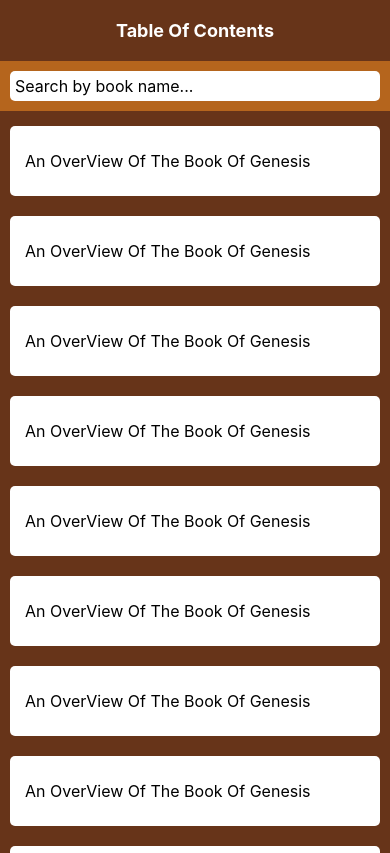
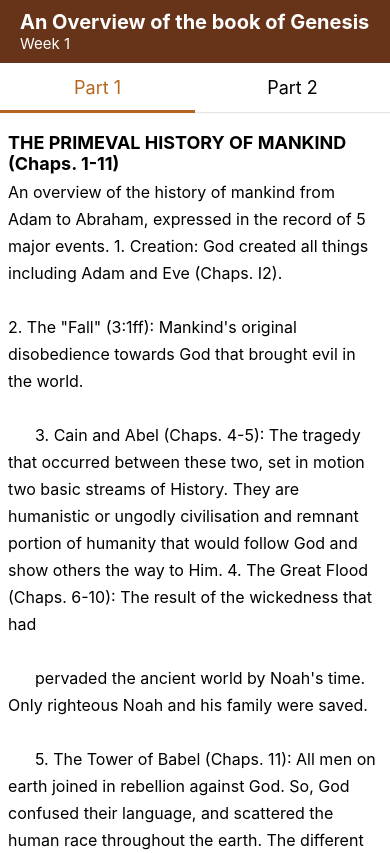
Before and after one commit to faleyecaleb/BibleApp, a React Native app in the folder bible-app/: screen /Discussion in a window 390 px wide. Shown: the top 853 px of the page. Built offline with nearby package versions, Linux system fonts and the light colour scheme.

Commit message:
i added the discussions screen with two screens in it and i just finish it initially

```diff
--- a/bible-app/App.js
+++ b/bible-app/App.js
@@ -4,6 +4,7 @@ import { createStackNavigator } from '@react-navigation/stack';
 import HomeScreen from './src/screens/HomeScreen';
 import { StyleSheet, Text, View } from 'react-native';
 import Details from './src/screens/DetailsCategory';
+import Discussions from './src/screens/discussionScreen/Discussions';
 
 
 const Stack = createStackNavigator();
@@ -12,9 +13,10 @@ const Stack = createStackNavigator();
 export default function App() {
   return (
     <NavigationContainer>
-      <Stack.Navigator initialRouteName='HomeScreen' screenOptions={{headerShown: false}}>
+      <Stack.Navigator initialRouteName='Discussion' screenOptions={{headerShown: false}}>
         <Stack.Screen name='HomeScreen' component={HomeScreen} />
         <Stack.Screen name='Details' component={Details} />
+        <Stack.Screen name='Discussion' component={Discussions} />
       </Stack.Navigator>
     </NavigationContainer>
   );
--- a/bible-app/package.json
+++ b/bible-app/package.json
@@ -21,8 +21,10 @@
     "react-native-reanimated": "^2.8.0",
     "react-native-safe-area-context": "4.2.4",
     "react-native-screens": "~3.11.1",
+    "react-native-tab-view": "^3.1.1",
     "react-native-vector-icons": "^9.1.0",
-    "react-native-web": "0.17.7"
+    "react-native-web": "0.17.7",
+    "react-native-pager-view": "5.4.15"
   },
   "devDependencies": {
     "@babel/core": "^7.12.9"
--- a/bible-app/src/bookData/book.js
+++ b/bible-app/src/bookData/book.js
@@ -2,3 +2,5 @@ import weekOne from "./bookDataList/week1"
 const BOOKPAGE = [
   weekOne,
 ]
+
+export default BOOKPAGE;
--- a/bible-app/src/bookData/bookDataList/week1.js
+++ b/bible-app/src/bookData/bookDataList/week1.js
@@ -9,19 +9,13 @@ const weekOne = {
   discussion: {
     partOne: {
       name: 'THE PRIMEVAL HISTORY OF MANKIND (Chaps. 1-11)',
-      content: `An overview of the history of mankind from Adam
+      content: `An overview of the history of mankind from Adam to Abraham, expressed in the record of 5 major events. 1. Creation: God created all things including Adam and Eve (Chaps. I2).
 
-      to Abraham,
-
-      expressed in the record of 5 major events. 1. Creation: God created all things including Adam and Eve (Chaps. I
-
-      2). 2. The "Fall" (3:1ff): Mankind's original disobedience towards God that brought evil in the world.
+2. The "Fall" (3:1ff): Mankind's original disobedience towards God that brought evil in the world.
 
       3. Cain and Abel (Chaps. 4-5): The tragedy that occurred between these two, set in motion two basic streams of History. They are humanistic or ungodly civilisation and remnant portion of humanity that would follow God and show others the way to Him. 4. The Great Flood (Chaps. 6-10): The result of the wickedness that had
 
-      pervaded the ancient world by Noah's time. Only righteous Noah and
-
-      his family were saved.
+      pervaded the ancient world by Noah's time. Only righteous Noah and his family were saved.
 
       5. The Tower of Babel (Chaps. 11): All men on earth joined in rebellion against God. So, God confused their language, and scattered the human race throughout the earth. The different languages as we have them today came because God dealt with the ungodly ambition in man.
 
--- a/bible-app/src/components/DetailsCard.js
+++ b/bible-app/src/components/DetailsCard.js
@@ -6,10 +6,10 @@ const height = Dimensions.get('window').height;
 const width = Dimensions.get('window').width;
 
 
-const DetailsCard = ({icon, title}) => {
+const DetailsCard = ({icon, title, nav}) => {
   return (
     <SafeAreaView>
-      <TouchableOpacity  style={style.button}>
+      <TouchableOpacity onPress={() => nav.navigate('Discussion', title)}  style={style.button}>
         <View style={style.detailsCardContainer}>
           <Icon name={icon} size={44} color={COLORS.white} />
           <Text style={{color: COLORS.white}}>{title}</Text>
--- a/bible-app/src/components/WeeksCard.js
+++ b/bible-app/src/components/WeeksCard.js
@@ -6,7 +6,7 @@ const WeeksCard = ({navigation, card}) => {
     <View style={{flex: 1, paddingHorizontal: 10, backgroundColor: COLORS.gradientDark}}>
       <TouchableOpacity onPress={(e) => navigation.navigate('Details', card)}>
         <View style={style.cardText}>
-          <Text style={style.cardTextPrimary}>{card.item}</Text>
+          <Text style={style.cardTextPrimary}>{card}</Text>
           <Text style={style.cardTextSecondary}>An OverView Of The Book Of Genesis</Text>
         </View>
       </TouchableOpacity>
--- a/bible-app/src/screens/DetailsCategory.js
+++ b/bible-app/src/screens/DetailsCategory.js
@@ -48,12 +48,12 @@ const DetailsCategory = ({navigation, route}) => {
 
           <View style={style.detailsCardContainer}>
             <View style={style.detailsCard}>
-              <DetailsCard icon={iconList[0].name} title={iconList[0].title} />
-              <DetailsCard icon={iconList[1].name} title={iconList[1].title} />
+              <DetailsCard nav={navigation} icon={iconList[0].name} title={iconList[0].title} />
+              <DetailsCard nav={navigation} icon={iconList[1].name} title={iconList[1].title} />
             </View>
             <View style={style.detailsCard}>
-              <DetailsCard  icon={iconList[2].name} title={iconList[2].title} />
-              <DetailsCard icon={iconList[3].name} title={iconList[3].title} />
+              <DetailsCard nav={navigation}  icon={iconList[2].name} title={iconList[2].title} />
+              <DetailsCard nav={navigation} icon={iconList[3].name} title={iconList[3].title} />
             </View>
           </View>
 
--- /dev/null
+++ b/bible-app/src/screens/discussionScreen/Discussions.js
@@ -0,0 +1,98 @@
+import { View, Text, useWindowDimensions, StyleSheet, SafeAreaView, StatusBar } from 'react-native'
+import React from 'react'
+import { TabView, SceneMap, TabBar } from 'react-native-tab-view';
+import Part1 from './Part1';
+import Part2 from './Part2';
+import COLORS from '../../consts/colors';
+
+
+
+
+
+const renderScene = SceneMap({
+  first: Part1,
+  second: Part2,
+})
+
+const Discussions = () => {
+  const layout = useWindowDimensions();
+  const [index, setIndex] = React.useState(0);
+
+  const [routes] = React.useState([
+    {key: 'first', title: 'Part 1'},
+    {key: 'second', title: 'Part 2'}
+  ])
+
+  const renderTabBar = props => {
+    return (
+      <TabBar
+        {...props}
+        renderLabel={({ focused, route }) => {
+          return (
+            <Text style={{color: focused ? COLORS.gradientLight : COLORS.dark, fontSize: 18}}>
+              {route.title}
+            </Text>
+          );
+        }}
+        indicatorStyle={styles.indicatorStyle}
+        style={styles.tabBar}
+      />
+    );
+  };
+
+
+  return (
+    <View style={styles.container}>
+      <StatusBar animated={true} backgroundColor={COLORS.gradientDark} />
+      <View style={styles.header}>
+        <Text style={styles.headerText}>An Overview of the book of Genesis</Text>
+        <Text style={{color: COLORS.white, fontSize: 15}}>Week 1</Text>
+      </View>
+      <TabView
+      renderTabBar={renderTabBar}
+      navigationState={{ index, routes }}
+      renderScene={renderScene}
+      onIndexChange={setIndex}
+      initialLayout={{ width: layout.width }}
+      showPageIndicator={true}
+      />
+
+    </View>
+  )
+}
+
+const styles = StyleSheet.create({
+  container: { width: '100%',
+  height: '100%',
+  backgroundColor: COLORS.white,
+
+  },
+
+  header: {
+    backgroundColor: COLORS.gradientDark,
+    paddingHorizontal: 20,
+    paddingVertical: 10
+  },
+
+  headerText: {
+    fontSize: 20,
+    color: COLORS.white,
+    fontWeight: 'bold',
+  },
+
+  indicatorStyle: {
+    backgroundColor: COLORS.gradientLight,
+    padding: 1.5,
+    marginBottom: -2,
+  },
+
+  tabBar: {
+    backgroundColor: COLORS.white,
+    borderBottomWidth: 1,
+    borderColor: COLORS.white,
+    marginBottom: 20
+
+  },
+})
+
+export default Discussions
--- /dev/null
+++ b/bible-app/src/screens/discussionScreen/Part1.js
@@ -0,0 +1,23 @@
+import { View, Text, ScrollView, useWindowDimensions } from 'react-native'
+import React from 'react';
+import BOOKPAGE from '../../bookData/book'
+
+const Part1 = () => {
+  const books = BOOKPAGE;
+  const layout = useWindowDimensions()
+
+  return (
+    <View>
+      {
+        books.map((book) => (
+          <ScrollView style={{paddingHorizontal: 8}}>
+            <Text style={{fontSize: 18, fontWeight: 'bold', marginBottom: 5,}}>{book.discussion.partOne.name}</Text>
+            <Text style={{fontSize: 16, textAlign: 'left', lineHeight: 27, paddingBottom: 50}}>{book.discussion.partOne.content}</Text>
+          </ScrollView>
+        ))
+      }
+    </View>
+  )
+}
+
+export default Part1
--- /dev/null
+++ b/bible-app/src/screens/discussionScreen/Part2.js
@@ -0,0 +1,12 @@
+import { View, Text } from 'react-native'
+import React from 'react'
+
+const Part2 = () => {
+  return (
+    <View>
+      <Text>Part2</Text>
+    </View>
+  )
+}
+
+export default Part2
```
Also changed, not shown: 1 other file (tests, documents, lock files or other folders).
